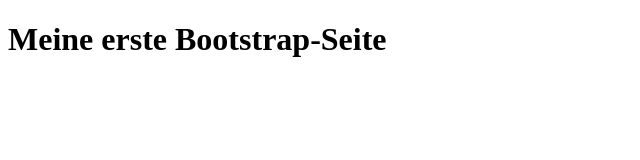
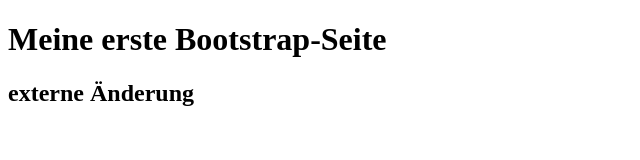
Before and after one commit to Anja1511/webtech1, a plain HTML site: page index.html in a window 1280 px wide. Shown: the whole page, without its empty margins (0-640 px from the left). Drawn offline with Linux system fonts and the light colour scheme.

Commit message:
Updated index.html

```diff
--- a/index.html
+++ b/index.html
@@ -6,6 +6,7 @@
   </head>
   <body>
     <h1>Meine erste Bootstrap-Seite</h1>
+    <h2>externe Änderung</h2>
 
   </body>
 </html>
```
